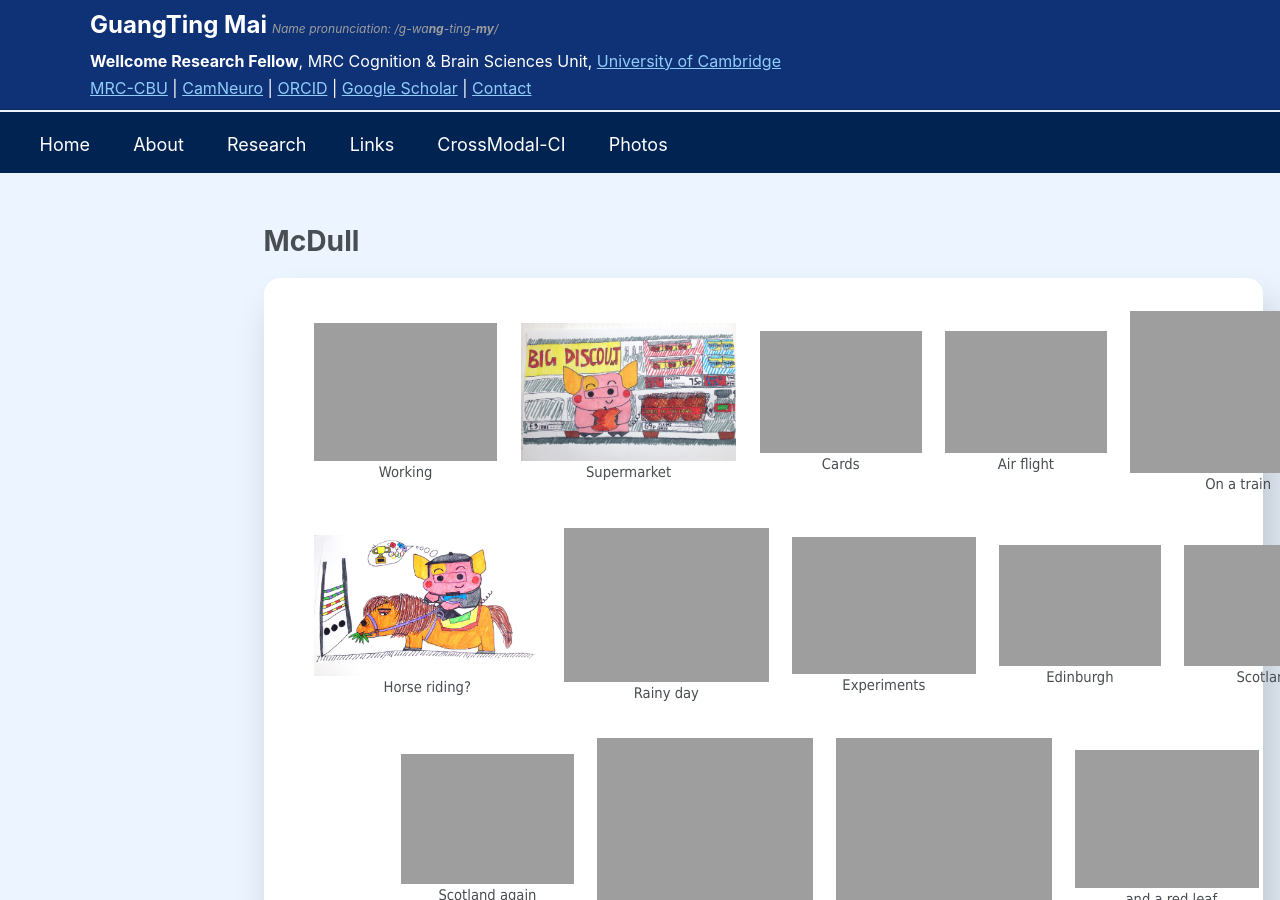
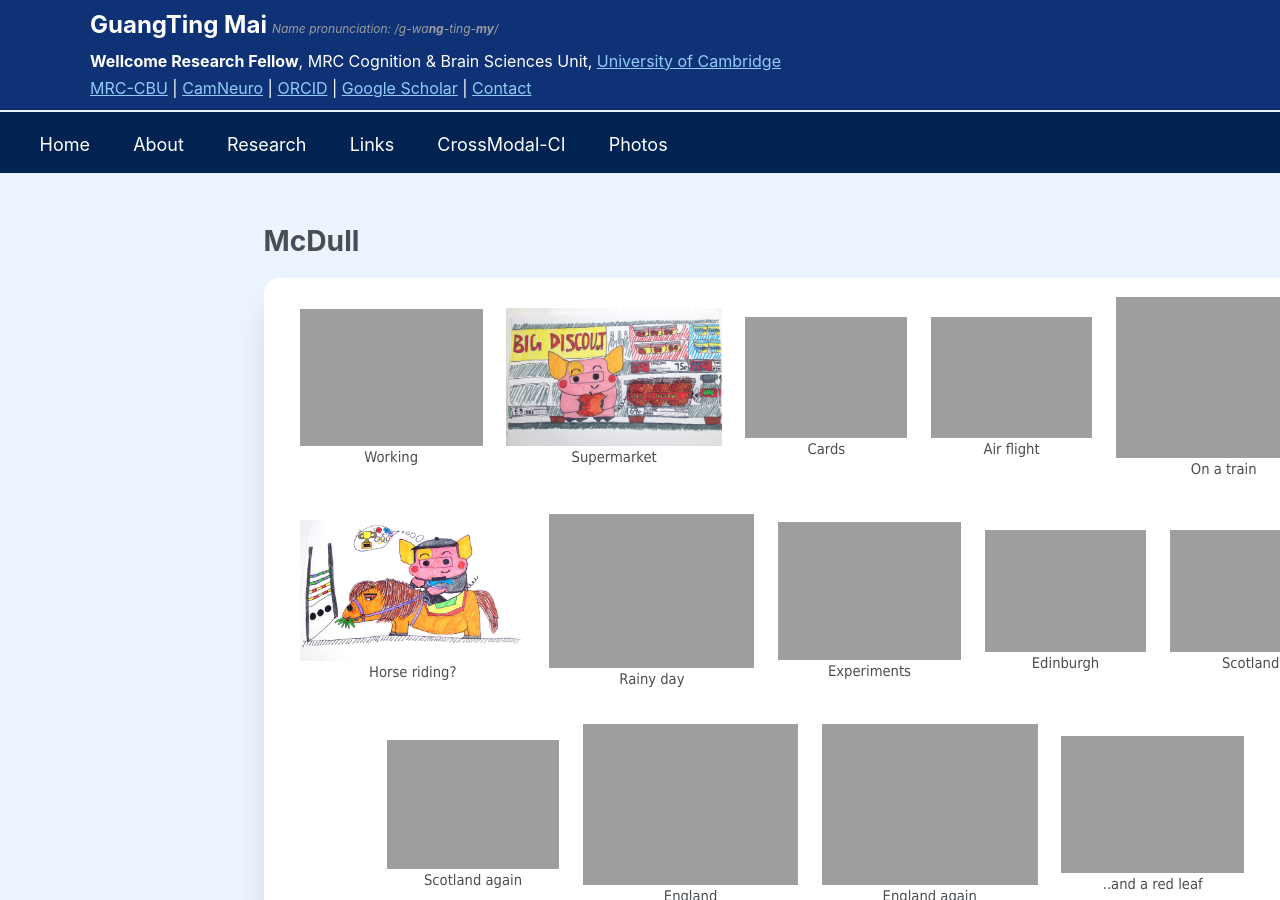
Before and after one commit to guangtingmai/guangtingmai.github.io, a Jekyll site: the page built from _pages/mcdull.html, in a window 1280 px wide and 900 px high. Built offline with Jekyll 4.4.1, drawn with Linux system fonts in a browser that asks for light colours.

Commit message:
Update mcdull.html

```diff
--- a/_pages/mcdull.html
+++ b/_pages/mcdull.html
@@ -4,7 +4,7 @@
 permalink: /mcdull/
 author_profile: true
 ---
-<p><div class="white-frame">
+<p><div class="white-frame" style="padding:0.2rem; width:150%">
 <div class="flex-row">
   <div style="width: 17%; text-align: center;font-size:11pt; font-family:Tahoma"><p align="center"><img src="https://guangtingmai.github.io/images/barchair.jpg">Working</p></div>
   <div style="width: 20%; text-align: center;font-size:11pt; font-family:Tahoma"><p align="center"><img src="https://guangtingmai.github.io/images/supermarket.jpg">Supermarket</p></div>
```
